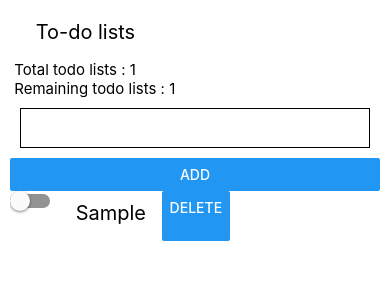
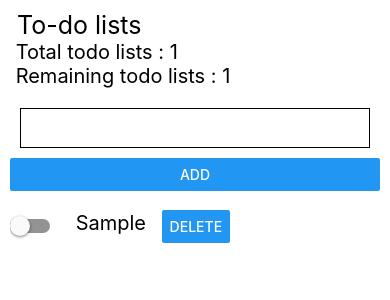
Before and after one commit to kaungnyuntsan/To-Do-List, a React Native app: screen / in a window 390 px wide. Both pictures are taken after typing "Sample" into the empty fields and a click on the button "ADD". Shown: the top 300 px of the page. Built offline with nearby package versions, Linux system fonts and the light colour scheme.

Commit message:
add some view

```diff
--- a/App.js
+++ b/App.js
@@ -39,13 +39,17 @@ const App = () => {
 
   return (
     <SafeAreaView style={styles.container}>
-      <Text style={styles.text}> To-do lists </Text>
-      <Text style={styles.font}> {`Total todo lists : ${tasks.length}`}</Text>
-      <Text style={styles.font}>
+
+      <View style={styles.summaryContainer}>
+        <Text style={styles.title}> To-do lists </Text>
+        <Text style={styles.textFont}> {`Total todo lists : ${tasks.length}`}</Text>
+        <Text style={styles.textFont}>
           {" "}
           {`Remaining todo lists : ${tasks.filter(task => task.isDone !== true).length}`}
         </Text>
+      </View>
 
+      <View style={styles.inputContainer}>
         <TextInput
           style={styles.input}
           value={inputData}
@@ -55,15 +59,17 @@ const App = () => {
         />
         <Button title="Add" onPress={() => addTask(inputData)} />
         {/* <Button title="console tasks" onPress={() => console.log(tasks)} /> */}
+      </View>
+
       <FlatList
         data={tasks}
         renderItem={({ item }) => (
-          <View style={{ flexDirection: "row" }}>
+          <View style={styles.listContainer}>
             <Switch
               value={item.isDone}
               onValueChange={() => toggleSwitch(item.id)}
             />
-            <Text style={[styles.text, item.isDone ? styles.textstrike : null]}> {item.description} </Text>
+            <Text style={[styles.text,styles.textFont, item.isDone ? styles.textstrike : null]}> {item.description} </Text>
             <Button title="delete" onPress={() => deleteTask(item.id)} />
           </View>
         )}
@@ -76,10 +82,14 @@ const styles = StyleSheet.create({
   container: {
     flex: 1,
     margin : 10,
+    // borderWidth: 1,
+
   },
-
+  title :  {
+    fontSize : 25
+  },
   text: {
-    fontSize: 20,
+    // fontSize: 20,
     // borderWidth: 1,
     padding: 10,
     marginLeft: 10,
@@ -88,8 +98,8 @@ const styles = StyleSheet.create({
   textstrike :  {
     textDecorationLine : 'line-through'
   },
-  font: {
-    fontSize: 15,
+  textFont: {
+    fontSize: 20,
   },
   input: {
     borderWidth: 1,
@@ -97,6 +107,20 @@ const styles = StyleSheet.create({
     padding: 10,
     margin: 10,
   },
+  listContainer : {
+    flexDirection: "row",
+    // borderWidth: 1,
+    alignItems : 'center'
+  },
+  summaryContainer :{
+    // borderWidth: 1,
+    marginBottom : 10,
+  } ,
+  inputContainer :{
+    // borderWidth: 1,
+    marginBottom : 10,
+
+  }
 });
 
 export default App;
```
Lines whose indentation alone changed are shown as unchanged.
